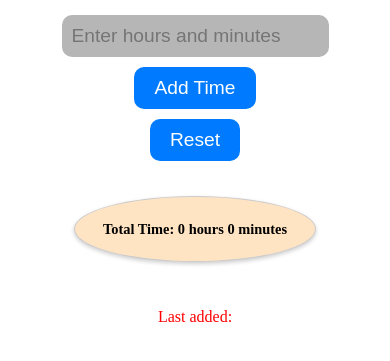
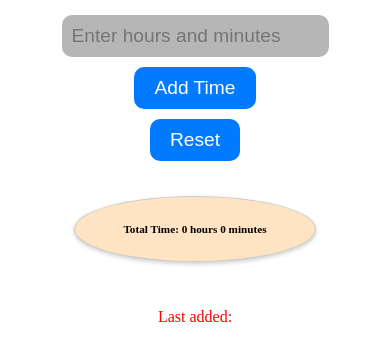
Before and after one commit to yungstarry/DailyTimeTracker, a plain HTML site: page index.html in a window 390 px wide. Shown: the part 85-446 px from the top of the page. Drawn offline with Linux system fonts and the light colour scheme.

```diff
--- a/style.css
+++ b/style.css
@@ -1,3 +1,6 @@
+body{
+  overflow: hidden;
+}
 .container {
   text-align: center;
   margin-top: 30px;
@@ -69,7 +72,7 @@
         flex-direction: column;
         justify-content: center;
         align-items: center;
-        font-size: 0.9rem;
+        font-size: 0.7rem;
         font-weight: bold;
         /* margin: 20px auto; */
       }
```
